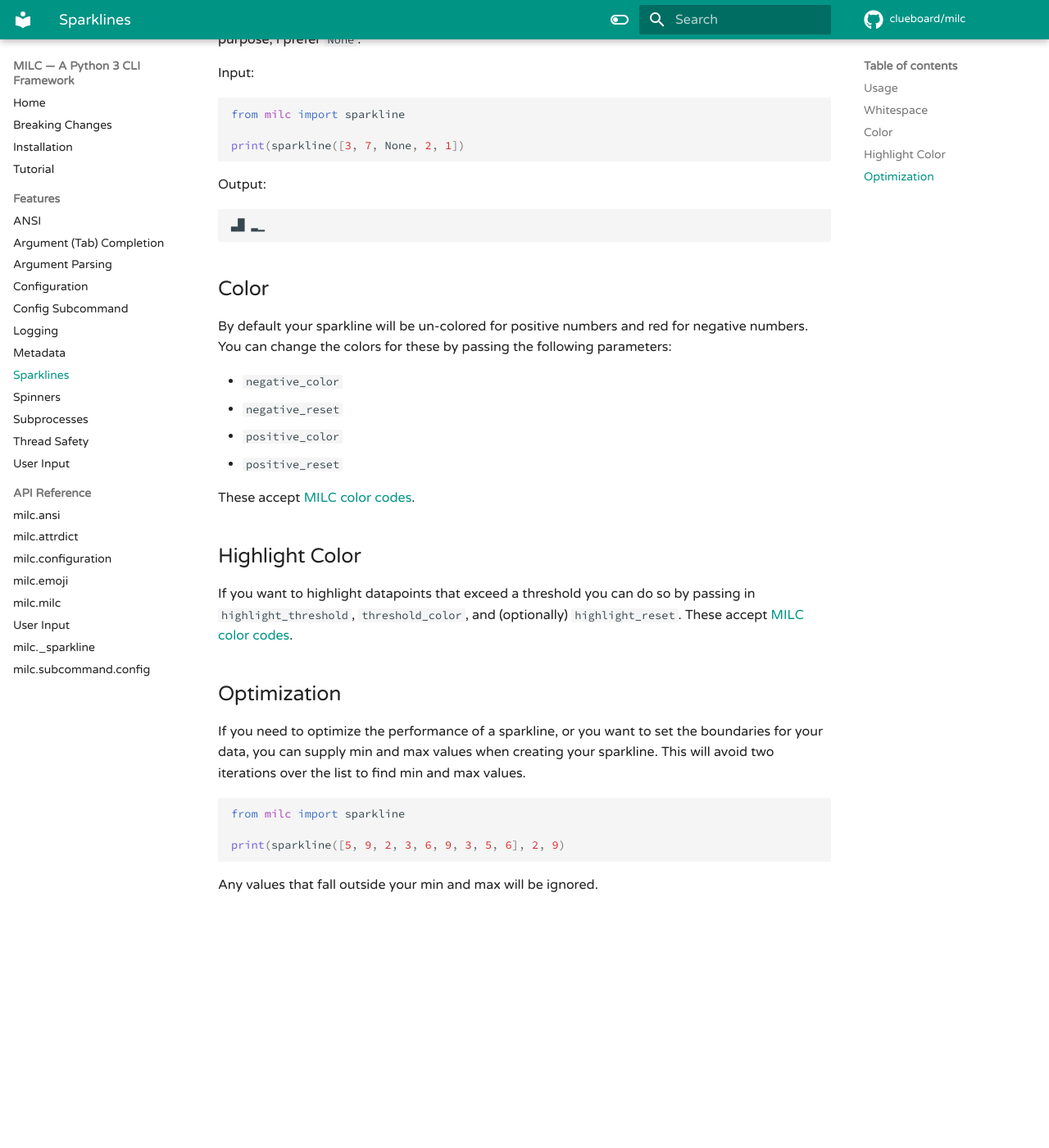
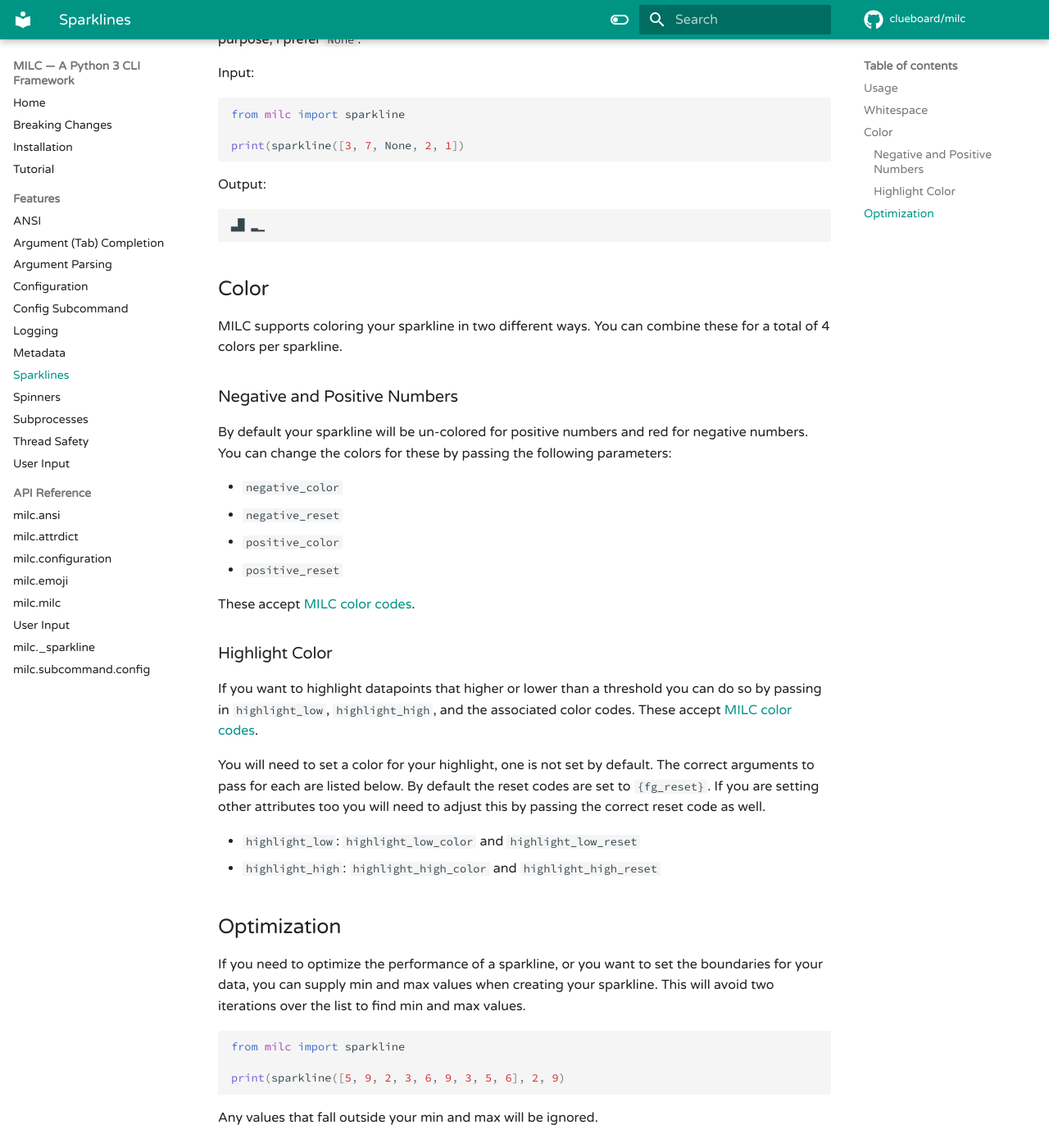
Before and after one commit to clueboard/milc, an MkDocs documentation site: the page built from docs/sparklines.md, in a window 1280 px wide and 1400 px high, scrolled down 671 px. Shown: the whole window at 82% size. Built offline with MkDocs 1.6.1 and Material for MkDocs 9.7.7, drawn with Linux system fonts in a browser that asks for light colours; comment, search, counter and statistics services are not loaded; the version menu is left out; before the commit the page ends 1787 px from its top, so only the background shows below that.

Commit message:
update sparklines documentation

```diff
--- a/docs/sparklines.md
+++ b/docs/sparklines.md
@@ -38,6 +38,10 @@ Output:
 
 ## Color
 
+MILC supports coloring your sparkline in two different ways. You can combine these for a total of 4 colors per sparkline.
+
+### Negative and Positive Numbers
+
 By default your sparkline will be un-colored for positive numbers and red for negative numbers. You can change the colors for these by passing the following parameters:
 
 * `negative_color`
@@ -47,9 +51,14 @@ By default your sparkline will be un-colored for positive numbers and red for ne
 
 These accept [MILC color codes](ANSI.md#available-colors).
 
-## Highlight Color
+### Highlight Color
 
-If you want to highlight datapoints that exceed a threshold you can do so by passing in `highlight_threshold`, `threshold_color`, and (optionally) `highlight_reset`. These accept [MILC color codes](ANSI.md#available-colors).
+If you want to highlight datapoints that higher or lower than a threshold you can do so by passing in `highlight_low`, `highlight_high`, and the associated color codes. These accept [MILC color codes](ANSI.md#available-colors).
+
+You will need to set a color for your highlight, one is not set by default. The correct arguments to pass for each are listed below. By default the reset codes are set to `{fg_reset}`. If you are setting other attributes too you will need to adjust this by passing the correct reset code as well.
+
+* `highlight_low`: `highlight_low_color` and `highlight_low_reset`
+* `highlight_high`: `highlight_high_color` and `highlight_high_reset`
 
 ## Optimization
 
```
